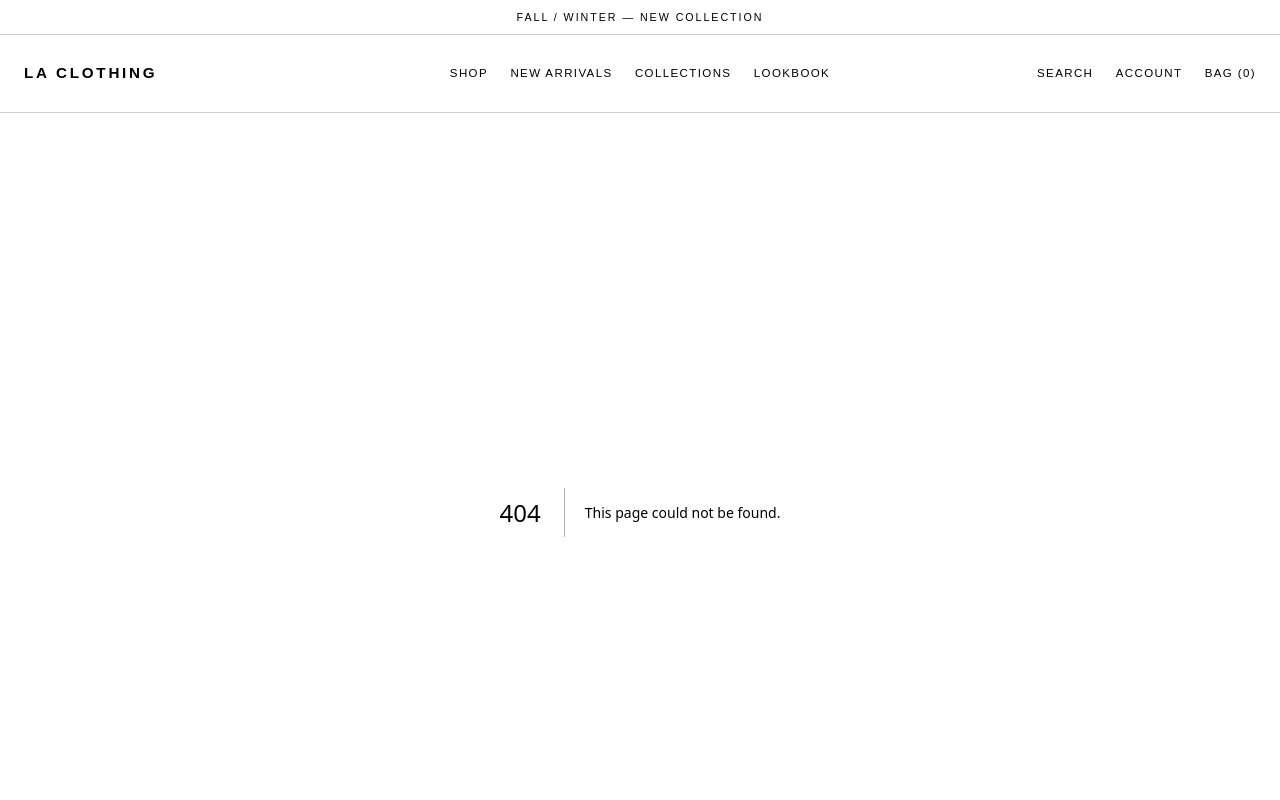
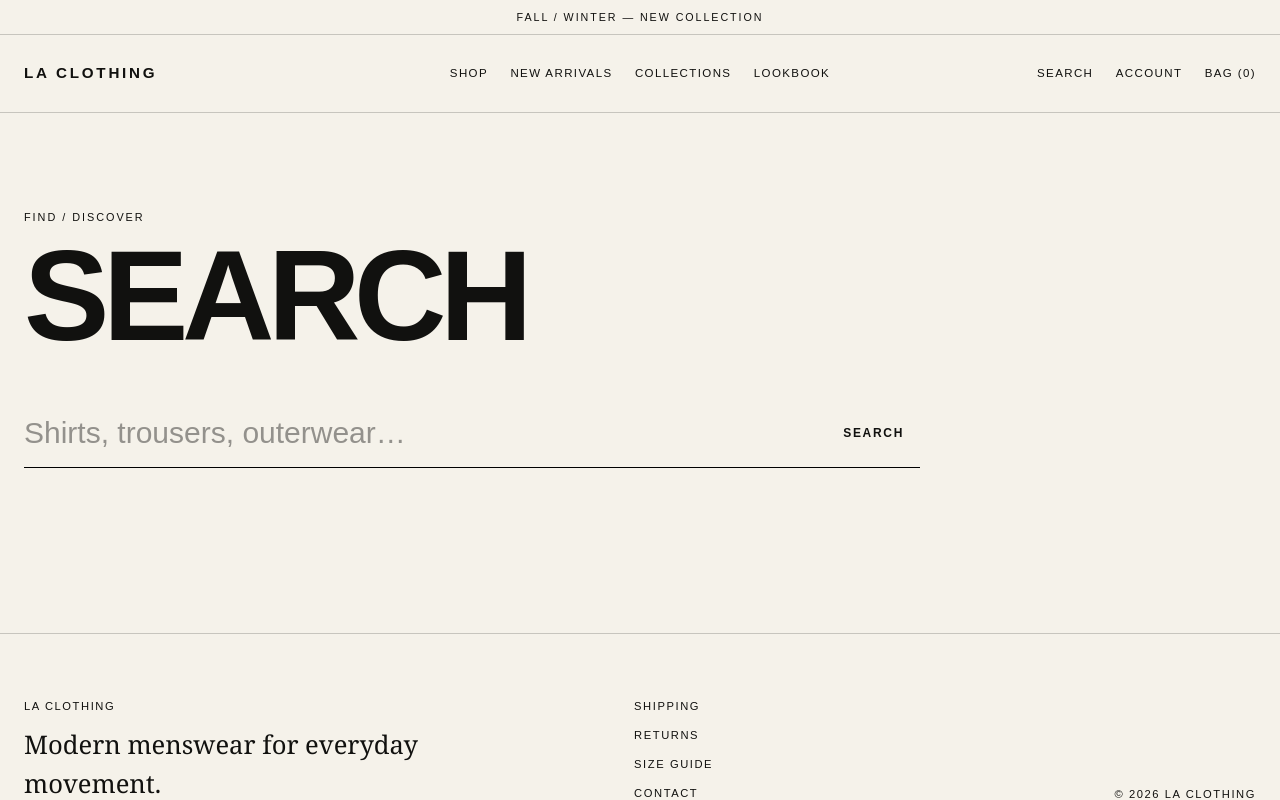
Before and after one commit to nguyentuanson27-netizen/website-la-clothing, a Next.js app: page /search in a window 1280 px wide. Before the commit this address had no page. Shown: the top 800 px of the page. Built offline with nearby package versions, Linux system fonts and the light colour scheme.

Commit message:
feat: add search destination shell

```diff
--- /dev/null
+++ b/src/app/search/page.tsx
@@ -0,0 +1,30 @@
+import type { Metadata } from "next";
+
+export const metadata: Metadata = {
+  title: "Search | LA Clothing",
+  description: "Search LA Clothing products and collections.",
+};
+
+export default function SearchPage() {
+  return (
+    <main className="mx-auto min-h-[65vh] max-w-[1600px] px-6 py-16 md:py-24">
+      <p className="eyebrow">Find / Discover</p>
+      <h1 className="mt-4 text-[clamp(3.5rem,10vw,9rem)] font-semibold leading-[0.86] tracking-[-0.05em]">
+        SEARCH
+      </h1>
+      <form className="mt-12 flex max-w-4xl border-b border-black" action="/search" method="get" role="search">
+        <label className="sr-only" htmlFor="site-search">Search products</label>
+        <input
+          className="min-w-0 flex-1 bg-transparent py-4 text-xl outline-none placeholder:text-black/40 md:text-3xl"
+          id="site-search"
+          name="q"
+          placeholder="Shirts, trousers, outerwear…"
+          type="search"
+        />
+        <button className="px-4 text-xs font-semibold uppercase tracking-[0.14em]" type="submit">
+          Search
+        </button>
+      </form>
+    </main>
+  );
+}
```
